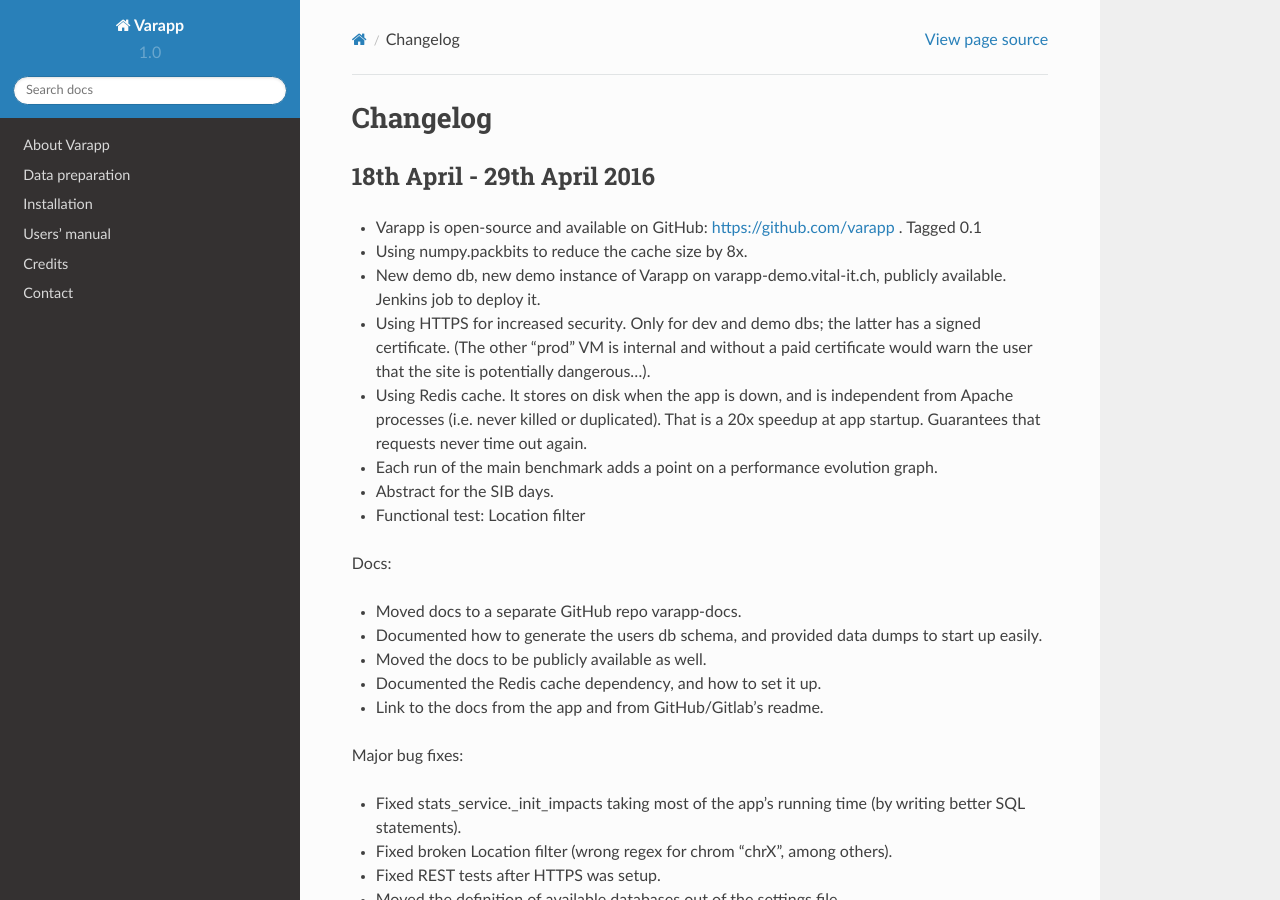
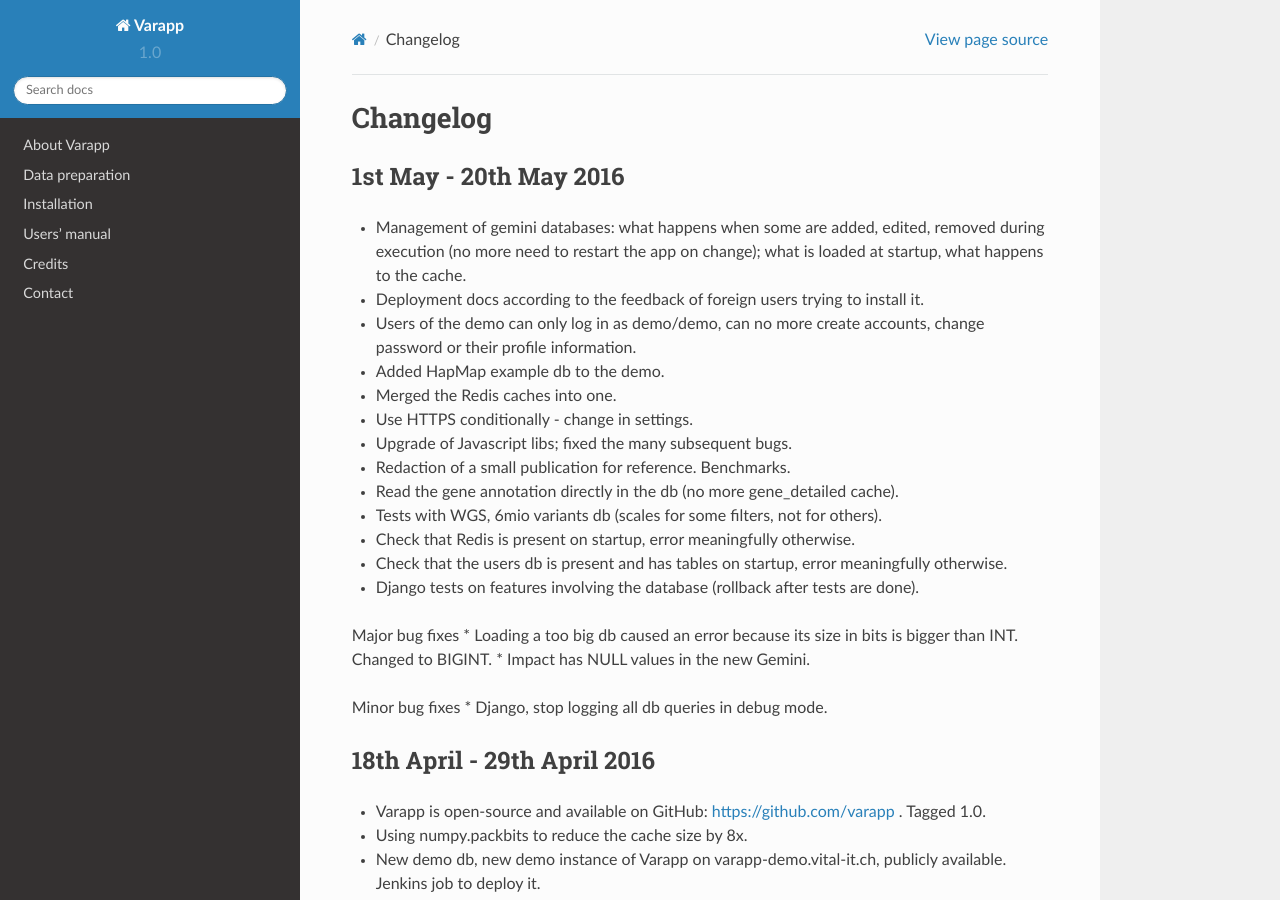
Before and after one commit to varapp/varapp-docs, a Sphinx documentation site: the page built from docs/src/changelog.rst, in a window 1280 px wide and 900 px high. Built offline with Sphinx 7.4.7 and the Read the Docs theme 2.0.0, drawn with Linux system fonts in a browser that asks for light colours.

Commit message:
changelog

```diff
--- a/docs/src/changelog.rst
+++ b/docs/src/changelog.rst
@@ -2,10 +2,37 @@
 Changelog
 =========
 
+1st May - 20th May 2016
+-----------------------
+
+* Management of gemini databases: what happens when some are added, edited, removed during execution
+  (no more need to restart the app on change); what is loaded at startup, what happens to the cache.
+* Deployment docs according to the feedback of foreign users trying to install it.
+* Users of the demo can only log in as demo/demo, can no more create accounts, change password or their profile information.
+* Added HapMap example db to the demo.
+* Merged the Redis caches into one.
+* Use HTTPS conditionally - change in settings.
+* Upgrade of Javascript libs; fixed the many subsequent bugs.
+* Redaction of a small publication for reference. Benchmarks.
+* Read the gene annotation directly in the db (no more gene_detailed cache).
+* Tests with WGS, 6mio variants db (scales for some filters, not for others).
+* Check that Redis is present on startup, error meaningfully otherwise.
+* Check that the users db is present and has tables on startup, error meaningfully otherwise.
+* Django tests on features involving the database (rollback after tests are done).
+
+Major bug fixes
+* Loading a too big db caused an error because its size in bits is bigger than INT. Changed to BIGINT.
+* Impact has NULL values in the new Gemini.
+
+Minor bug fixes
+* Django, stop logging all db queries in debug mode.
+
+
+
 18th April - 29th April 2016
 ----------------------------
 
-* Varapp is open-source and available on GitHub: https://github.com/varapp . Tagged 0.1
+* Varapp is open-source and available on GitHub: https://github.com/varapp . Tagged 1.0.
 * Using numpy.packbits to reduce the cache size by 8x.
 * New demo db, new demo instance of Varapp on varapp-demo.vital-it.ch, publicly available. Jenkins job to deploy it.
 * Using HTTPS for increased security. Only for dev and demo dbs; the latter has a signed certificate. (The other "prod" VM is internal and without a paid certificate would warn the user that the site is potentially dangerous...).
```
